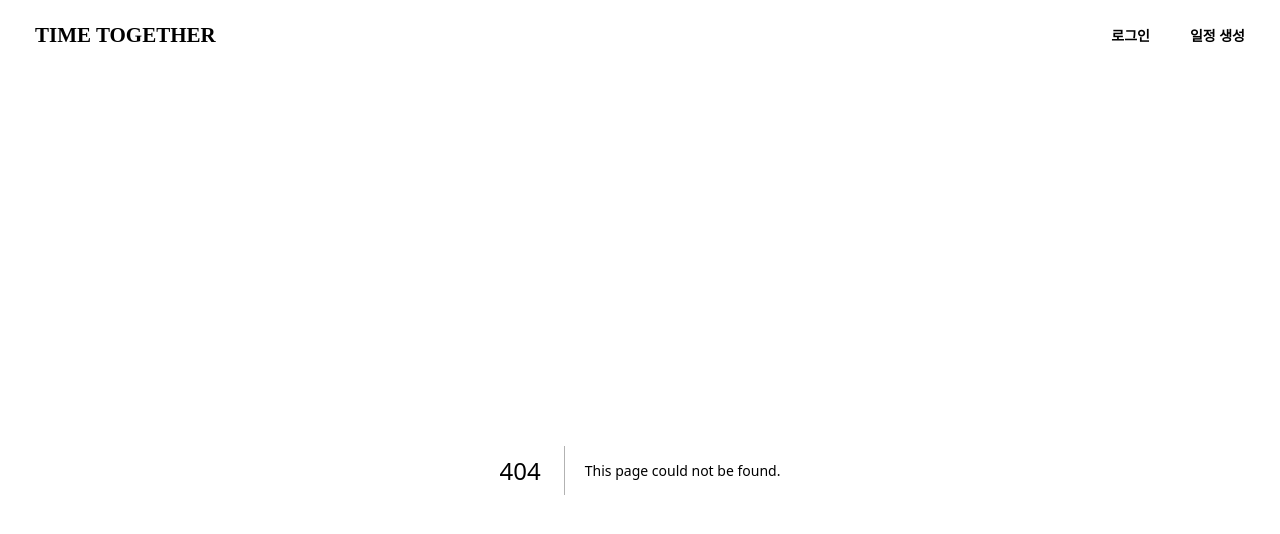
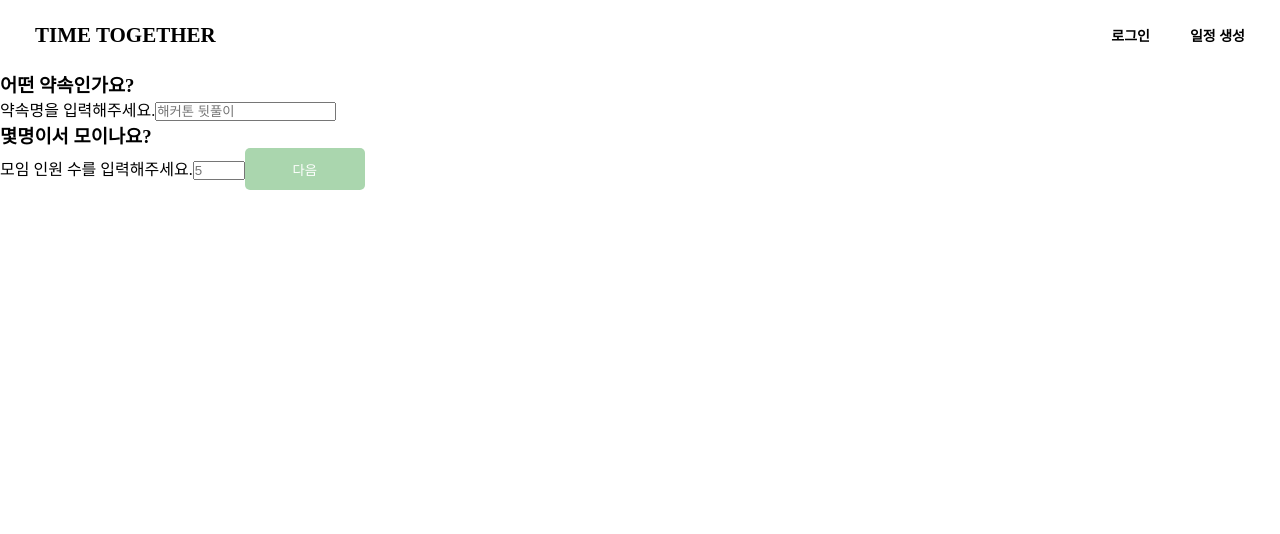
Before and after one commit to nahyyun/TimeTogether, a Next.js app: page /make-meeting in a window 1280 px wide. Before the commit this address had no page. Shown: the top 534 px of the page. Built offline with nearby package versions, Linux system fonts and the light colour scheme.

Commit message:
feat: 일정 생성 1 step 폼 컴포넌트 작업

```diff
--- /dev/null
+++ b/src/components/Common/Input/index.tsx
@@ -0,0 +1,30 @@
+import { forwardRef } from "react";
+import { MeetingFormRefType } from "@/types/Meeting";
+
+interface InputProps extends React.InputHTMLAttributes<HTMLInputElement> {
+  id: keyof MeetingFormRefType;
+  label: string;
+  type: string;
+}
+
+const Input = forwardRef<MeetingFormRefType, InputProps>(function Input(
+  { label, type, id, ...props }: InputProps,
+  ref
+) {
+  if (!ref || typeof ref == "function") return null;
+
+  return (
+    <>
+      <label htmlFor={id}>{label}</label>
+      <input
+        type={type}
+        id={id}
+        name={id}
+        {...props}
+        ref={(el) => ref.current && (ref.current[id] = el)}
+      />
+    </>
+  );
+});
+
+export default Input;
--- /dev/null
+++ b/src/components/MeetingInfoInput/index.tsx
@@ -0,0 +1,42 @@
+import { forwardRef } from "react";
+import { MeetingFormRefType } from "@/types/Meeting";
+import Button from "../Common/Button";
+import Input from "../Common/Input";
+
+interface MeetingInfoInputProps {
+  navigateStep: (stepOffset: number) => void;
+}
+
+const MeetingInfoInput = forwardRef<MeetingFormRefType, MeetingInfoInputProps>(
+  function MeetingInfoInput({ navigateStep }: MeetingInfoInputProps, ref) {
+    return (
+      <>
+        <h3>어떤 약속인가요?</h3>
+        <Input
+          id="title"
+          label="약속명을 입력해주세요."
+          type="text"
+          placeholder="해커톤 뒷풀이"
+          required
+          ref={ref}
+        />
+
+        <h3>몇명이서 모이나요?</h3>
+        <Input
+          id="memberCnt"
+          label="모임 인원 수를 입력해주세요."
+          type="number"
+          placeholder="5"
+          required
+          min={1}
+          max={40}
+          ref={ref}
+        />
+
+        <Button onClick={() => navigateStep(1)}>다음</Button>
+      </>
+    );
+  }
+);
+
+export default MeetingInfoInput;
--- a/src/pages/index.tsx
+++ b/src/pages/index.tsx
@@ -1,7 +1,7 @@
 import { ROUTE_PATH } from "@/constants/path";
 import * as S from "./style";
 
-export default function Home() {
+export default function MainPage() {
   return (
     <S.MainContainer>
       <S.BackgroundColorTop />
--- /dev/null
+++ b/src/pages/make-meeting/index.tsx
@@ -0,0 +1,38 @@
+import React, { FormEvent, useRef, useState } from "react";
+import MeetingInfoInput from "@/components/MeetingInfoInput";
+import { MeetingFormRefType } from "@/types/Meeting";
+
+export default function MakeMeetingPage() {
+  const [step, setStep] = useState(1);
+
+  const meetingInputRefs = useRef<MeetingFormRefType>({
+    title: null,
+    memberCnt: null,
+    date: null,
+  });
+
+  const handleSubmit = (e: FormEvent) => {
+    e.preventDefault();
+  };
+
+  const navigateStep = (stepOffset: number) => {
+    setStep((prev) => prev + stepOffset);
+  };
+
+  function renderStepComponent(step: number) {
+    switch (step) {
+      case 1:
+        return (
+          <MeetingInfoInput
+            ref={meetingInputRefs}
+            navigateStep={navigateStep}
+          />
+        );
+
+      case 2:
+        return <></>;
+    }
+  }
+
+  return <form onSubmit={handleSubmit}>{renderStepComponent(step)}</form>;
+}
--- /dev/null
+++ b/src/types/Meeting.ts
@@ -0,0 +1,20 @@
+import { GuestUser } from "./user";
+
+export interface Meeting {
+  title: string;
+  date: string;
+  memberCnt?: string;
+  isMemberCntDecided: boolean;
+  timeRange: string[];
+  members: GuestUser[];
+}
+
+export interface MeetingFormFields {
+  title: string;
+  memberCnt?: number;
+  date: string;
+}
+
+export type MeetingFormRefType = {
+  [key in keyof MeetingFormFields]: HTMLInputElement | null;
+};
--- /dev/null
+++ b/src/types/user.ts
@@ -0,0 +1,4 @@
+export interface GuestUser {
+  name: string;
+  times: [];
+}
```
